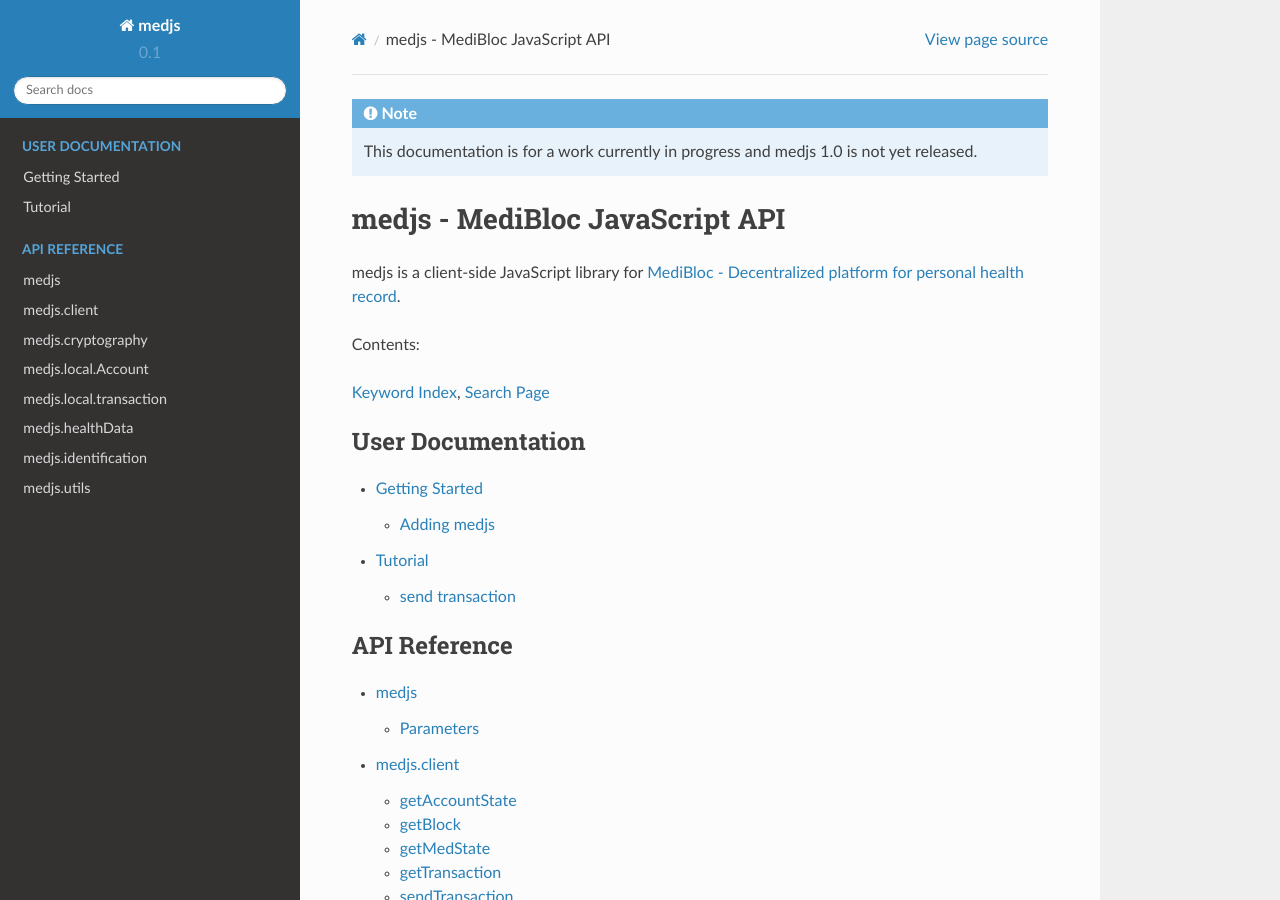
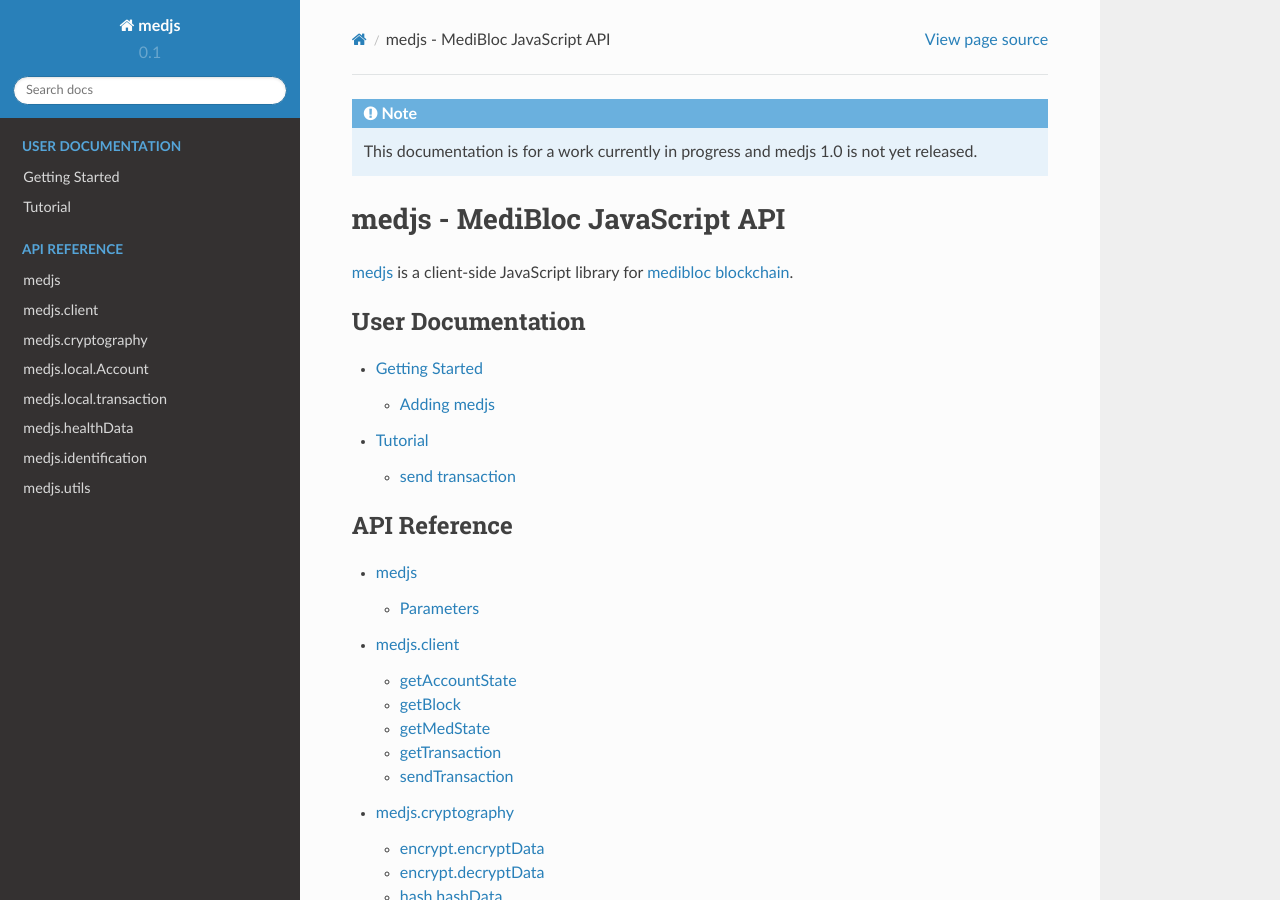
Before and after one commit to medibloc/panacea-js-old, a Sphinx documentation site: the page built from docs/index.rst, in a window 1280 px wide and 900 px high. Built offline with Sphinx 7.4.7 and the Read the Docs theme 2.0.0, drawn with Linux system fonts in a browser that asks for light colours.

Commit message:
Update docs

```diff
--- a/docs/index.rst
+++ b/docs/index.rst
@@ -4,12 +4,7 @@
 medjs - MediBloc JavaScript API
 ==================================
 
-medjs is a client-side JavaScript library for `MediBloc - Decentralized platform for personal health record
-<https://github.com/medibloc/go-medibloc>`_.
-
-Contents:
-
-:ref:`Keyword Index <genindex>`, :ref:`Search Page <search>`
+`medjs <https://github.com/medibloc/medjs>`_ is a client-side JavaScript library for `medibloc blockchain <https://github.com/medibloc/go-medibloc>`_.
 
 .. toctree::
    :maxdepth: 2
```
Also changed, not shown: docs/medjs-healthData.rst (+14 -8 lines).
